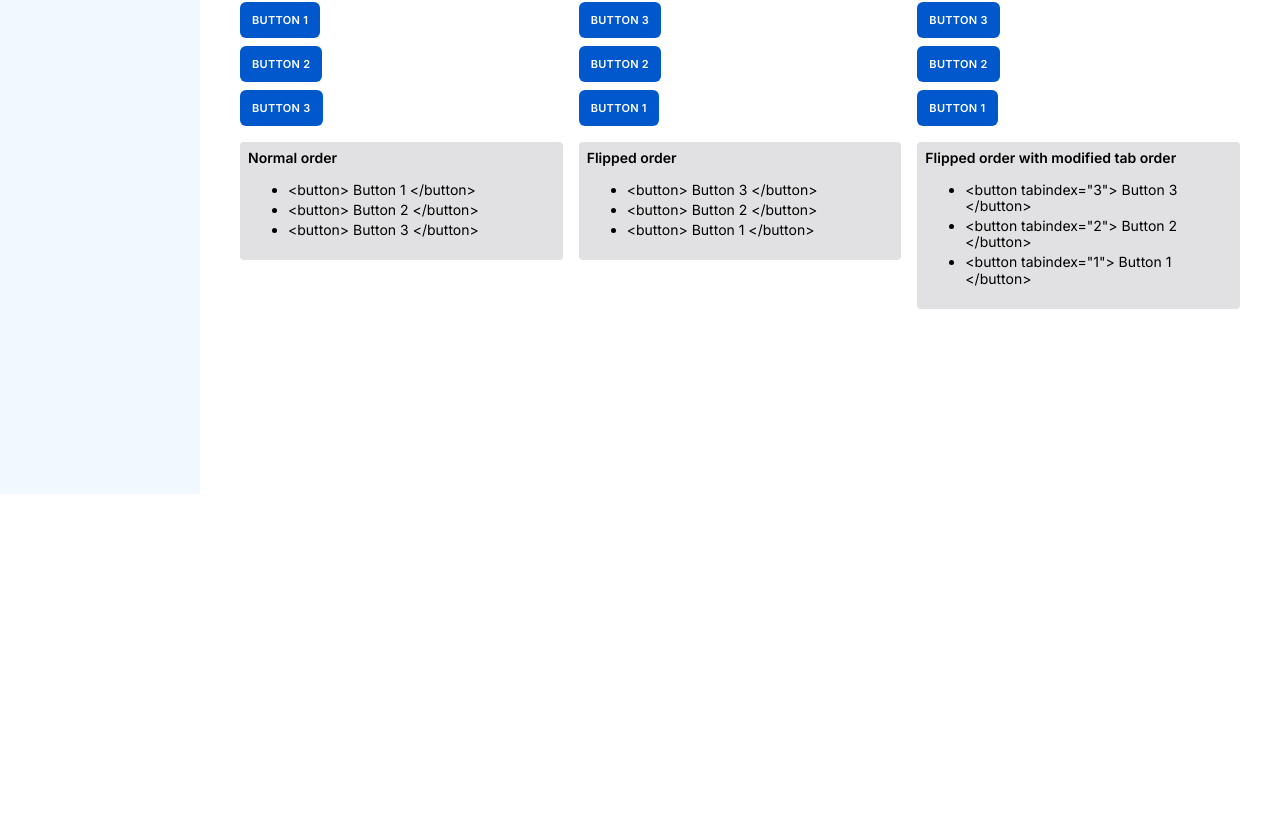
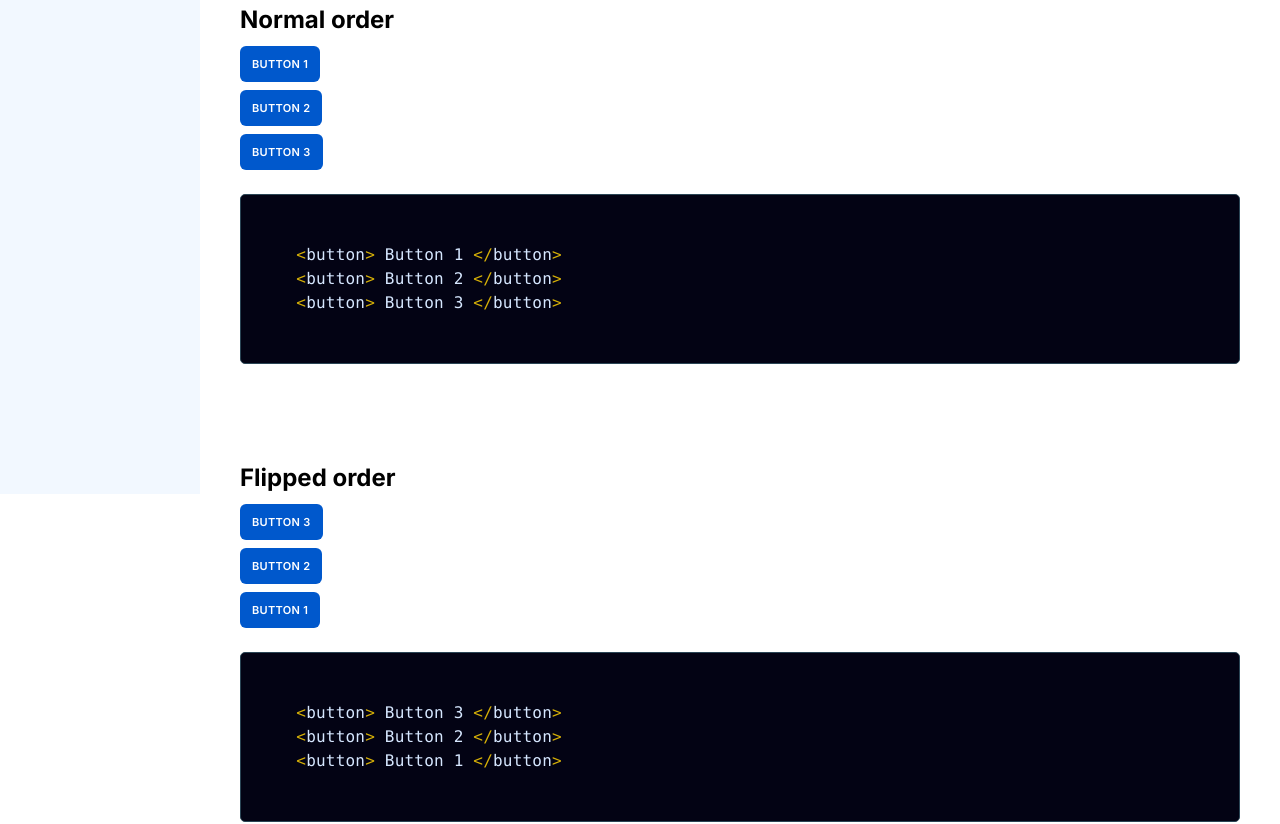
Before and after one commit to thuannguyen13/accessibility-demo, a React (Create React App) app: page /TabOrder in a window 1280 px wide. Shown: the part 306-1130 px from the top of the page. Before the commit the page ends 800 px from the top, so only its background shows below. Built offline with nearby package versions, Linux system fonts and the light colour scheme.

Commit message:
Update Tab Order demo

```diff
--- a/src/components/Code/Code.scss
+++ b/src/components/Code/Code.scss
@@ -1 +1,5 @@
 @import "/src/styles/style.scss";
+
+.code {
+    width: 100%;
+}
--- a/src/routes/TabOrder.js
+++ b/src/routes/TabOrder.js
@@ -1,8 +1,26 @@
 import Button from "../components/Button/Button";
 import Caption from "../components/Caption/Caption";
+import Code from "../components/Code/Code";
 import Intro from "../components/Intro/Intro";
 
 export default function TabOrder() {
+    const example1 = `
+    <button> Button 1 </button>
+    <button> Button 2 </button>
+    <button> Button 3 </button>
+    `;
+
+    const example2 = `
+    <button> Button 3 </button>
+    <button> Button 2 </button>
+    <button> Button 1 </button>
+    `;
+
+    const example3 = `
+    <button tabindex="3"> Button 3 </button>
+    <button tabindex="2"> Button 2 </button>
+    <button tabindex="1"> Button 1 </button>
+    `;
     return (
         <>
             <div className="content">
@@ -16,56 +34,34 @@ export default function TabOrder() {
                     with the TabIndex property."
                 ></Intro>
             </div>
+
             <div className="content">
                 <div className="box vertical">
+                    <h2>Normal order</h2>
                     <Button label="Button 1" />
                     <Button label="Button 2" />
                     <Button label="Button 3" />
-                    <Caption>
-                        <strong>Normal order</strong>
-                        <ul>
-                            <li>&lt;button&gt; Button 1 &lt;/button&gt;</li>
-                            <li>&lt;button&gt; Button 2 &lt;/button&gt;</li>
-                            <li>&lt;button&gt; Button 3 &lt;/button&gt;</li>
-                        </ul>
-                    </Caption>
+                    <Code language="html" code={example1} />
                 </div>
+            </div>
+
+            <div className="content">
                 <div className="box vertical">
+                    <h2>Flipped order</h2>
                     <Button label="Button 3" />
                     <Button label="Button 2" />
                     <Button label="Button 1" />
+                    <Code language="html" code={example2} />
+                </div>
+            </div>
 
-                    <Caption>
-                        <strong>Flipped order</strong>
-                        <ul>
-                            <li>&lt;button&gt; Button 3 &lt;/button&gt;</li>
-                            <li>&lt;button&gt; Button 2 &lt;/button&gt;</li>
-                            <li>&lt;button&gt; Button 1 &lt;/button&gt;</li>
-                        </ul>
-                    </Caption>
-                </div>
+            <div className="content">
                 <div className="box vertical">
+                    <h2>Flipped order with modified tab order</h2>
                     <Button tabIndex="3" label="Button 3" />
                     <Button tabIndex="2" label="Button 2" />
                     <Button tabIndex="1" label="Button 1" />
-
-                    <Caption>
-                        <strong>Flipped order with modified tab order</strong>
-                        <ul>
-                            <li>
-                                &lt;button tabindex="3"&gt; Button 3
-                                &lt;/button&gt;
-                            </li>
-                            <li>
-                                &lt;button tabindex="2"&gt; Button 2
-                                &lt;/button&gt;
-                            </li>
-                            <li>
-                                &lt;button tabindex="1"&gt; Button 1
-                                &lt;/button&gt;
-                            </li>
-                        </ul>
-                    </Caption>
+                    <Code language="html" code={example3} />
                 </div>
             </div>
         </>
```
